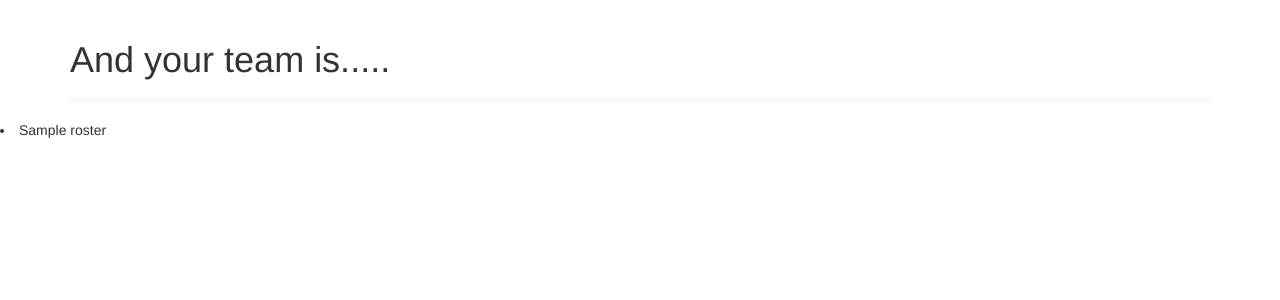
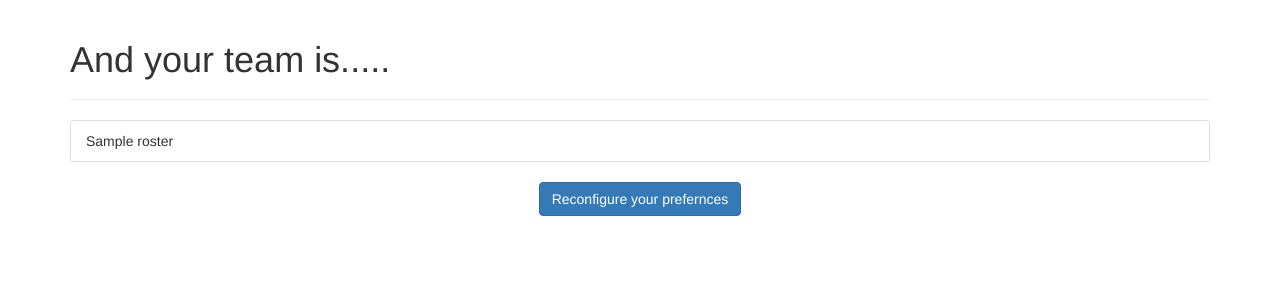
Before and after one commit to awaris123/professor-oak, a Node server app: template views/show.ejs in a window 1280 px wide. Shown: the top 300 px of the page. Run offline with Node 20, Linux system fonts and the light colour scheme; the template is opened without the code that fills it: most values are stand-ins (such as "Sample title", 1, 10 or a date in 2020); some libraries are stand-ins or nearby versions.

Commit message:
cleaned up stats

```diff
--- a/views/show.ejs
+++ b/views/show.ejs
@@ -8,9 +8,26 @@
   </div>
 </div>
 
-<% roster.forEach(function(pk){ %>
-<li><%= pk %> </li>
-<% }) %>
+
+<div class="container mt-3">
+<ul class="list-group">
+
+  <% roster.forEach(function(pk){ %>
+
+  <li class="list-group-item"><%= pk %> </li>
+
+  <% }) %>
+
+</ul>
+</div>
+
+
+
+<form class="" action="generate" method="GET">
+  <center>
+    <button  type="submit" class = "btn btn-primary"  name="Make a roster!">Reconfigure your prefernces</button>
+  </center>
+</form>
 
 
 
```
